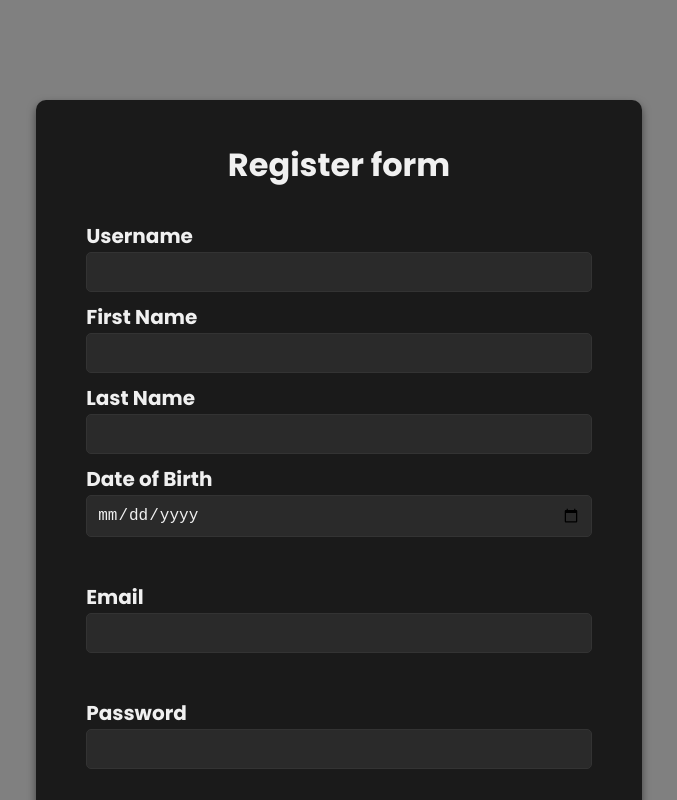
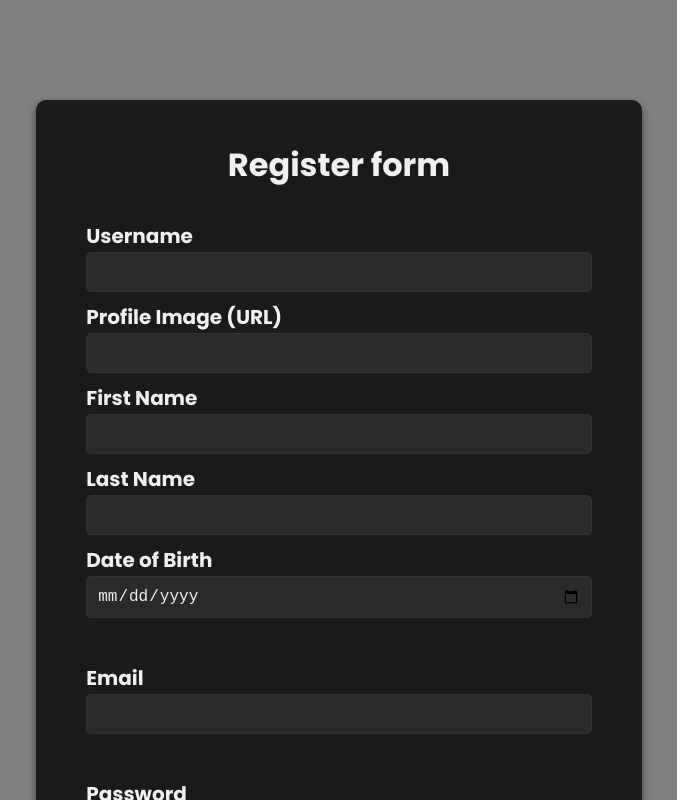
Before and after one commit to martimb01/mern-littleSecrets, a React (Vite) app in the folder frontend/: page /register in a window 1280 px wide. Shown: the top 800 px of the page, without its empty margins (301-978 px from the left). Built offline with nearby package versions, Linux system fonts and the light colour scheme.

Commit message:
Added profile img url to register form

```diff
--- a/frontend/src/pages/RegisterForm.jsx
+++ b/frontend/src/pages/RegisterForm.jsx
@@ -51,6 +51,13 @@ const RegisterForm =  () => {
                     onChange={handleChange} />
             </div>
             <div className={styles.formRow}>
+                <label>Profile Image (URL)</label>
+                    <input type='text'
+                    name='profileImgUrl'
+                    value={inputs.profileImgUrl || ''}
+                    onChange={handleChange} />
+            </div>
+            <div className={styles.formRow}>
                 <label>First Name</label>
                     <input type='text'
                     name='firstName'
```
